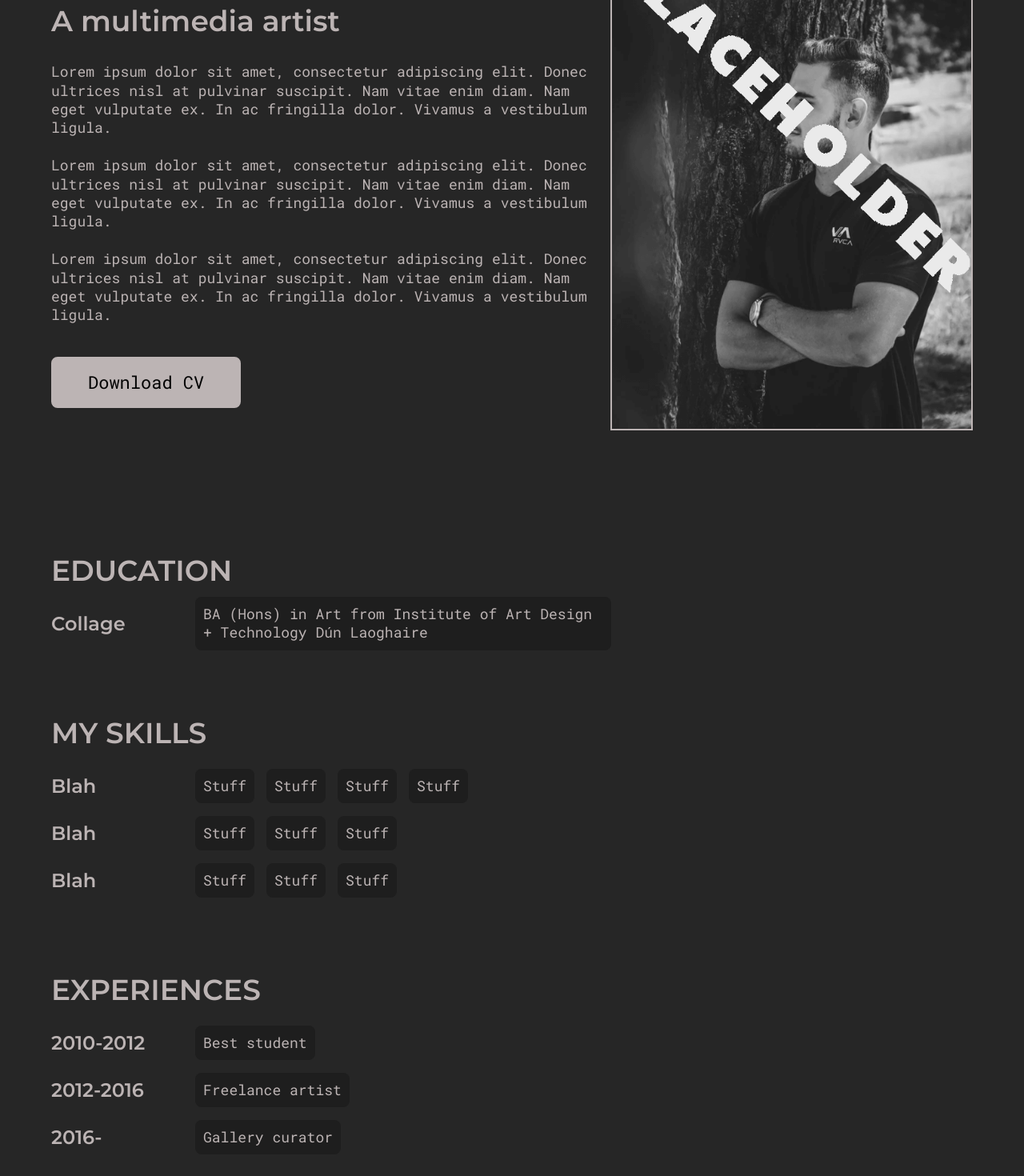
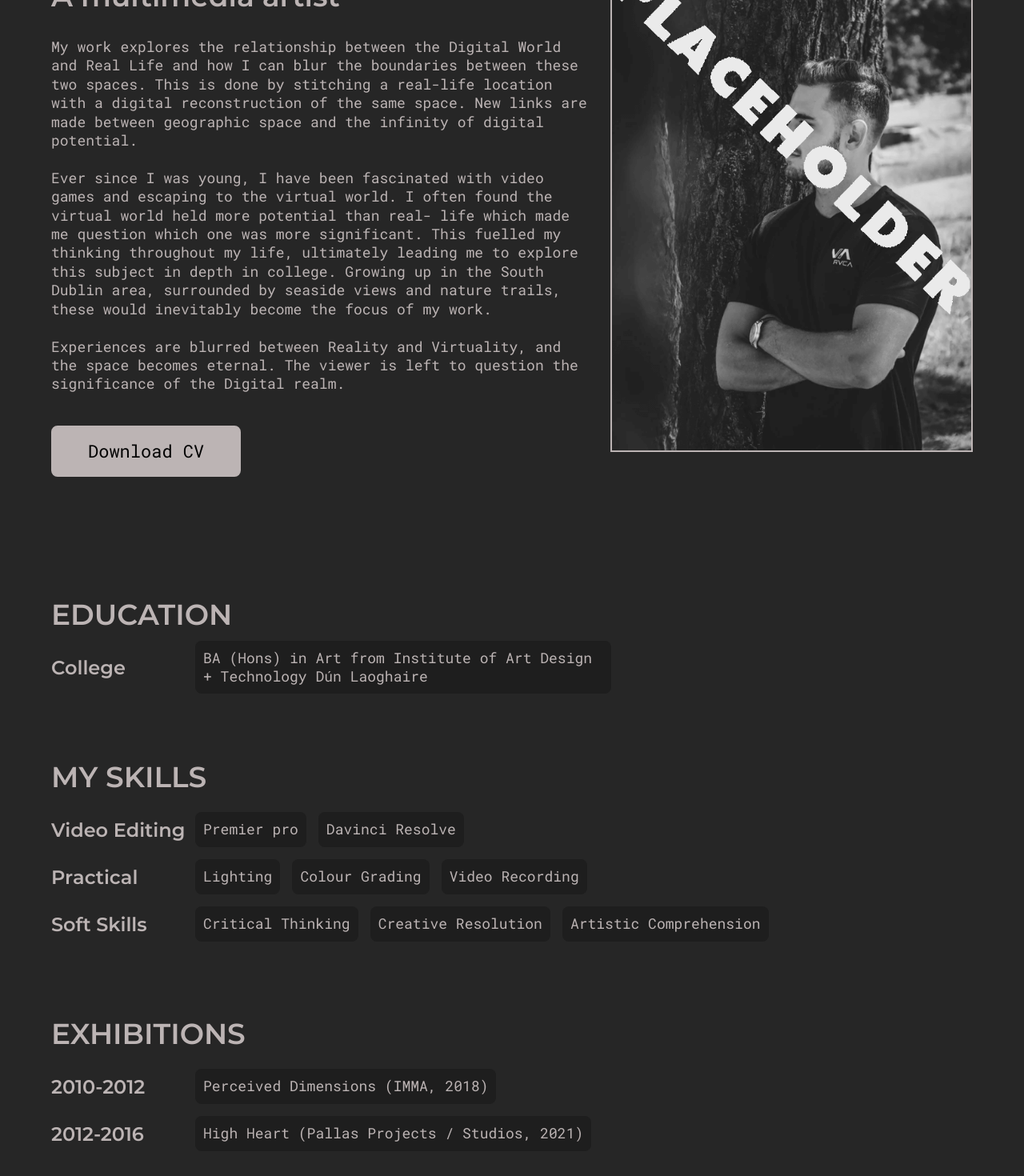
Before and after one commit to Andrewmoo/Lees-React-Portfolio, a React (Create React App) app: page /about in a window 1280 px wide. Shown: the part 276-1746 px from the top of the page at 80% size. Built offline with nearby package versions, Linux system fonts and the light colour scheme.

Commit message:
Changed about page

```diff
--- a/src/pages/About.js
+++ b/src/pages/About.js
@@ -86,21 +86,26 @@ export default function About() {
               <h2 className="about__heading">A multimedia artist</h2>
               <div className="about__info">
                 <PText>
-                  Lorem ipsum dolor sit amet, consectetur adipiscing elit. Donec
-                  ultrices nisl at pulvinar suscipit. Nam vitae enim diam. Nam
-                  eget vulputate ex. In ac fringilla dolor. Vivamus a vestibulum
-                  ligula.
+                  My work explores the relationship between the Digital World
+                  and Real Life and how I can blur the boundaries between these
+                  two spaces. This is done by stitching a real-life location
+                  with a digital reconstruction of the same space. New links are
+                  made between geographic space and the infinity of digital
+                  potential.
                   <br /> <br />
-                  Lorem ipsum dolor sit amet, consectetur adipiscing elit. Donec
-                  ultrices nisl at pulvinar suscipit. Nam vitae enim diam. Nam
-                  eget vulputate ex. In ac fringilla dolor. Vivamus a vestibulum
-                  ligula.
+                  Ever since I was young, I have been fascinated with video
+                  games and escaping to the virtual world. I often found the
+                  virtual world held more potential than real- life which made
+                  me question which one was more significant. This fuelled my
+                  thinking throughout my life, ultimately leading me to explore
+                  this subject in depth in college. Growing up in the South
+                  Dublin area, surrounded by seaside views and nature trails,
+                  these would inevitably become the focus of my work.
                   <br />
                   <br />
-                  Lorem ipsum dolor sit amet, consectetur adipiscing elit. Donec
-                  ultrices nisl at pulvinar suscipit. Nam vitae enim diam. Nam
-                  eget vulputate ex. In ac fringilla dolor. Vivamus a vestibulum
-                  ligula.
+                  Experiences are blurred between Reality and Virtuality, and
+                  the space becomes eternal. The viewer is left to question the
+                  significance of the Digital realm.
                 </PText>
               </div>
               <Button btnText="Download CV" btnLink="#" />
@@ -114,7 +119,7 @@ export default function About() {
               <h1 className="about__info__heading">Education</h1>
 
               <AboutInfoItems
-                title="Collage"
+                title="College"
                 items={[
                   'BA (Hons) in Art from Institute of Art Design + Technology Dún Laoghaire',
                 ]}
@@ -124,24 +129,33 @@ export default function About() {
               <h1 className="about__info__heading">My Skills</h1>
 
               <AboutInfoItems
-                title="Blah"
-                items={['Stuff', 'Stuff', 'Stuff', 'Stuff']}
+                title="Video Editing"
+                items={['Premier pro', 'Davinci Resolve']}
               />
               <AboutInfoItems
-                title="Blah"
-                items={['Stuff', 'Stuff', 'Stuff']}
+                title="Practical"
+                items={['Lighting', 'Colour Grading', 'Video Recording']}
               />
               <AboutInfoItems
-                title="Blah"
-                items={['Stuff', 'Stuff', 'Stuff']}
+                title="Soft Skills"
+                items={[
+                  'Critical Thinking',
+                  'Creative Resolution',
+                  'Artistic Comprehension',
+                ]}
               />
             </div>
             <div className="about__info__item">
-              <h1 className="about__info__heading">Experiences</h1>
+              <h1 className="about__info__heading">Exhibitions</h1>
 
-              <AboutInfoItems title="2010-2012" items={['Best student']} />
-              <AboutInfoItems title="2012-2016" items={['Freelance artist']} />
-              <AboutInfoItems title="2016-" items={['Gallery curator']} />
+              <AboutInfoItems
+                title="2010-2012"
+                items={['Perceived Dimensions (IMMA, 2018)']}
+              />
+              <AboutInfoItems
+                title="2012-2016"
+                items={['High Heart (Pallas Projects / Studios, 2021)']}
+              />
             </div>
           </div>
         </div>
```
